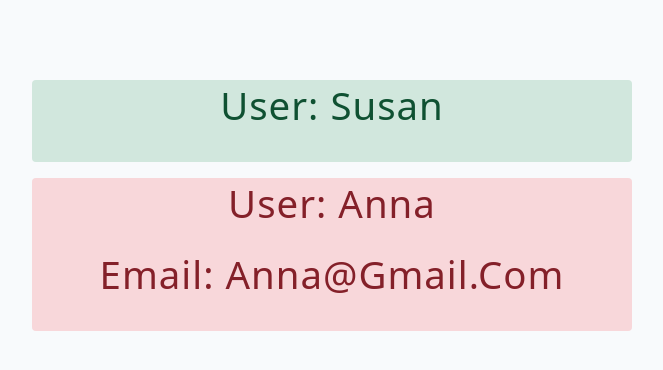
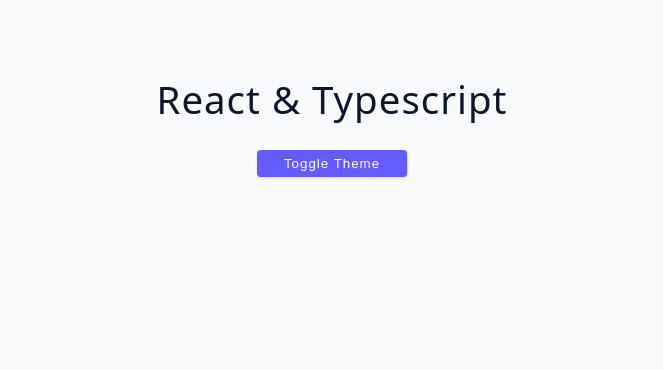
Before and after one commit to d-libards/typescript-react, a React (Vite) app: page / in a window 1280 px wide. Shown: the top 370 px of the page, without its empty margins (308-971 px from the left). Built offline with nearby package versions, Linux system fonts and the light colour scheme.

Commit message:
context api

```diff
--- a/src/App.tsx
+++ b/src/App.tsx
@@ -1,10 +1,9 @@
-import Component from './starter/05-challenge';
+import Component from './starter/06-context';
 
 function App() {
   return (
     <main>
-      <Component type="basic" name="susan" />
-      <Component type="advanced" name="anna" email="anna@gmail.com" />
+      <Component />
     </main>
   );
 }
--- /dev/null
+++ b/src/starter/06-context/context.tsx
@@ -0,0 +1,38 @@
+import { createContext, useContext, useState } from 'react';
+
+type Theme = 'light' | 'dark' | 'system';
+
+type ThemeProviderState = {
+  theme: Theme;
+  setTheme: (theme: Theme) => void;
+};
+
+const ThemeProviderContext = createContext<ThemeProviderState | undefined>(
+  undefined
+);
+
+type ThemeProviderProps = {
+  children: React.ReactNode;
+  defaultTheme?: Theme;
+};
+
+export function ThemeProvider({
+  children,
+  defaultTheme = 'system',
+}: ThemeProviderProps) {
+  const [theme, setTheme] = useState<Theme>(defaultTheme);
+
+  return (
+    <ThemeProviderContext.Provider value={{ theme, setTheme }}>
+      {children}
+    </ThemeProviderContext.Provider>
+  );
+}
+
+export function useTheme() {
+  const context = useContext(ThemeProviderContext);
+  if (context === undefined)
+    throw new Error('useTheme must be used within ThemProvider');
+
+  return context;
+}
--- a/src/starter/06-context/index.tsx
+++ b/src/starter/06-context/index.tsx
@@ -1,9 +1,33 @@
+import { useTheme, ThemeProvider } from './context';
+
+function ParentComponent() {
+  return (
+    <ThemeProvider>
+      <Component />
+    </ThemeProvider>
+  );
+}
+
 function Component() {
+  const { theme, setTheme } = useTheme();
+  console.log(theme);
+
   return (
     <div>
       <h2>React & Typescript</h2>
-      <h2>Context API</h2>
+      <button
+        onClick={() => {
+          if (theme === 'dark') {
+            setTheme('system');
+            return;
+          }
+          setTheme('dark');
+        }}
+        className="btn btn-center"
+      >
+        toggle theme
+      </button>
     </div>
   );
 }
-export default Component;
+export default ParentComponent;
```
